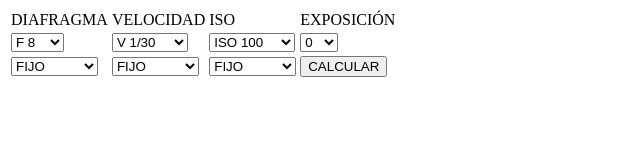
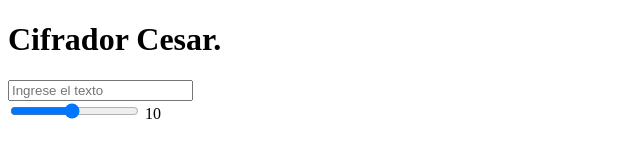
Before and after one commit to lucasfernandezalvarez/lucasfernandezalvarez.github.io, a plain HTML site: page index.html in a window 1280 px wide. Shown: the whole page, without its empty margins (0-640 px from the left). Drawn offline with Linux system fonts and the light colour scheme.

Commit message:
Añadidos ficheros de css y js

```diff
--- /dev/null
+++ b/index.css
@@ -0,0 +1 @@
+-
--- a/index.html
+++ b/index.html
@@ -1,226 +1,24 @@
-<html>
-    <head>
-        <script type="text/javascript">
-
-			var arrV = ["VELOCIDAD","30 s.", "15 s.", "8 s.","4 s.","2 s.", "1 s.", "1/2", "1/4","1/8", "1/15", "1/30","1/60","1/125","1/250","1/500","1/1000","1/2000","1/4000"];
-
-			var arrF = ["DIAFRAGMA","1", "1.4", "2","2.8","4", "5.6", "8", "11","16", "22", "32"];
-
-			var arrIso = ["ISO","12800","6400", "3200", "1600", "800","400", "200", "100"];
-
-			var arrExpo = ["EXPOSICIÓN", "+5","+4","+3","+2","+1", "0", "-1", "-2","-3","-4","-5"];
-
-			var posExpo = 6;
-
-
-			function cargarValores(){
-
-
-
-				var elementoDF = document.getElementById("df");
-				var elementoV = document.getElementById("vel");
-				var elementoIso = document.getElementById("is");
-				var elementoExpo = document.getElementById("expo");
-
-				for(var i=1;i<arrF.length;i++){
-					elementoDF.innerHTML += "<option value='"+ i + "'>F "+arrF[i]+"</option>"
-				}
-
-
-				for(var i=1;i<arrV.length;i++){
-					elementoV.innerHTML += "<option value='"+ i + "'>V "+arrV[i]+"</option>"
-				}
-
-
-				for(var i=1;i<arrIso.length;i++){
-					elementoIso.innerHTML += "<option value='"+ i + "'>ISO "+arrIso[i]+"</option>"
-				}
-
-
-				for(var i=1;i<arrExpo.length;i++){
-					elementoExpo.innerHTML += "<option value='"+ i + "'>" + arrExpo[i] + "</option>"
-				}
-
-				elementoDF.value = "7";
-				elementoV.value ="11"
-				//var elementoDF = parseInt(document.getElementById("df").value);
-				//var elementoV = parseInt(document.getElementById("vel").value);
-				elementoIso.value = arrIso.length-1;
-				elementoExpo.value=posExpo;
-
-				//var elementoExpo = parseInt(document.getElementById("expo").value);
-
-			}
-
-			function calcular(){
-				var elementoDF = parseInt(document.getElementById("df").value);
-				var elementoV = parseInt(document.getElementById("vel").value);
-				var elementoIso = parseInt(document.getElementById("is").value);
-				var elementoExpo = parseInt(document.getElementById("expo").value);
-
-				var cambioDf = 0;
-				var cambioV = 0;
-				var cambioIso = 0;
-				var cambioExpo = 0;
-
-				var diferencia = elementoExpo - posExpo
-
-
-				while(diferencia != 0){
-					if(diferencia > 0) {
-						//SUBEXPUESTO
-						if(elementoV > 1 && document.getElementById("checkV").value == 'V'){
-							elementoV--;
-							elementoExpo--;
-							cambioV++;
-							diferencia = elementoExpo - posExpo
-						}else if(elementoDF > 1 && document.getElementById("checkF").value == 'V') {
-							elementoExpo--;
-							elementoDF--;
-							cambioDf++;
-							diferencia = elementoExpo - posExpo
-						}else if(elementoIso > 1 && document.getElementById("checkISO").value == 'V') {
-							elementoIso--;
-							elementoExpo--;
-							cambioIso++;
-							diferencia = elementoExpo - posExpo
-						}else {
-							diferencia = 0;
-						}
-					}else if(diferencia < 0){
-						//SOBREEXPUESTO
-						if(elementoV < arrV.length-1 && document.getElementById("checkV").value == 'V'){
-							elementoV++;
-							elementoExpo++;
-							cambioV--;
-							diferencia = elementoExpo - posExpo
-						}else if(elementoDF < arrF.length-1 && document.getElementById("checkF").value == 'V') {
-							elementoExpo++;
-							elementoDF++;
-							cambioDf--;
-							diferencia = elementoExpo - posExpo
-						}else if(elementoIso < arrIso.length-1 && document.getElementById("checkISO").value == 'V') {
-							elementoIso++;
-							elementoExpo++;
-							cambioIso--;
-							diferencia = elementoExpo - posExpo
-						}else {
-							diferencia = 0;
-						}
-					}
-				}
-
-				document.getElementById("resDf").innerHTML = getValor("F " +  arrF[elementoDF],cambioDf);
-				document.getElementById("resVel").innerHTML = getValor("V " + arrV[elementoV],cambioV);
-				document.getElementById("resIso").innerHTML = getValor("ISO " + arrIso[elementoIso],cambioIso);
-				document.getElementById("resExpo").innerHTML = getValor(arrExpo[elementoExpo],cambioExpo);
-			}
-
-			function getValor(valor, modificado){
-				if(modificado != 0){
-					return "<b>" +  valor + " (" + modificado + ")</b>";
-				}else{
-					return valor;
-				}
-			}
-        </script>
-    </head>
-    <body >
-        <form>
-			<table>
-				<tr>
-					<td>
-						DIAFRAGMA
-					</td>
-
-					<td>
-						VELOCIDAD
-					</td>
-
-					<td>
-						ISO
-					</td>
-
-					<td>
-						EXPOSICIÓN
-					</td>
-				</tr>
-
-				<tr>
-					<td>
-						<select name="df" id="df"/>
-					</td>
-
-					<td>
-						<select id="vel"/>
-					</td>
-
-					<td>
-						<select id="is"/>
-					</td>
-
-					<td>
-						<select id="expo">
-
-					</td>
-				</tr>
-
-				<tr>
-					<td>
-						<select id="checkF">
-							<option value="F">FIJO</option>
-							<option value="V">VARIABLE</option>
-						</select>
-					</td>
-
-					<td>
-						<select id="checkV">
-							<option value="F">FIJO</option>
-							<option value="V">VARIABLE</option>
-						</select>
-
-					</td>
-
-					<td>
-						<select id="checkISO">
-							<option value="F">FIJO</option>
-							<option value="V">VARIABLE</option>
-						</select>
-					</td>
-
-					<td><input type="button" onclick="calcular()" value="CALCULAR"/>
-					</td>
-				</tr>
-
-
-				<tr>
-					<td id="resDf">
-
-					</td>
-
-					<td id="resVel">
-
-					</td>
-
-					<td id="resIso">
-
-					</td>
-
-					<td id="resExpo">
-
-					</td>
-				</tr>
-			</table>
-
-
-
-
-
-
+<!DOCTYPE html>
+<html lang="en">
+<head>
+    <meta charset="UTF-8">
+    <meta http-equiv="X-UA-Compatible" content="IE=edge">
+    <meta name="viewport" content="width=device-width, initial-scale=1.0">
+    <title>Cifrador Cesar</title>
+    <link href="index.css" rel="stylesheet " />
+    <script src="index.js" type="text/javascript" defer></script>
+</head>
+<body>
+    <main>
+        <h1>Cifrador Cesar.</h1>
+        <form id="cifrador" autocomplete="off">
+            <input id="input-original" spellcheck="false" placeholder="Ingrese el texto" type="text" name="text">
         </form>
-    </body>
-
-	<script type="text/javascript">
-		cargarValores();
-	</script>
+        <div id="resultado"></div>
+        <div class="rango">
+            <input id="rango" type="range" value="10" min="1" max="20" oninput="this.nextElementSibling.value = this.value">
+            <output>10</output>
+        </div>
+    </main>
+</body>
 </html>
--- /dev/null
+++ b/index.js
@@ -0,0 +1,47 @@
+const alfabeto = ["A","B","C","D","E","F","G","H","I","J","K","L","M","N","Ñ","O","P","Q","R","S","T","U","V","W","X","Y","Z"];
+const inputOriginal = document.getElementById('input-original');
+const cifrador = document.getElementById('cifrador');
+const resultado = document.getElementById('resultado');
+const rango = document.getElementById('rango');
+
+const shifMessage = () => {
+    const wordArray = [...inputOriginal.value.toUpperCase()];
+    printChar(0, wordArray);
+}
+
+const printChar = (currentLetterIndex, wordArray) => {
+    if(wordArray.length === currentLetterIndex) return;
+    inputOriginal.value = inputOriginal.value.substring(1)
+    const spanChar = document.createElement("span");
+    resultado.appendChild(spanChar);
+    animateChar(spanChar)
+        .then( () => {
+            const charSinCodificar = wordArray[currentLetterIndex];
+            spanChar.innerHTML = alfabeto.includes(charSinCodificar) ?
+                alfabeto[(alfabeto.indexOf(charSinCodificar) + parseInt(rango.value)) % alfabeto.length] :
+                charSinCodificar
+            printChar(currentLetterIndex + 1, wordArray);
+        });
+}
+
+const animateChar = spanChar => {
+    let cambiosDeLetra = 0;
+    return new Promise(resolve => {
+        const intervalo = setInterval(() => {
+            spanChar.innerHTML = alfabeto[Math.floor(Math.random() * alfabeto.length)];
+            cambiosDeLetra++;
+            if(cambiosDeLetra === 3) {
+                clearInterval(intervalo);
+                resolve();
+            }
+        }, 50);
+    });
+}
+
+const submit = e => {
+    e.preventDefault();
+    resultado.innerHTML = '';
+    shifMessage()
+}
+
+cifrador.onsubmit = submit;
```
